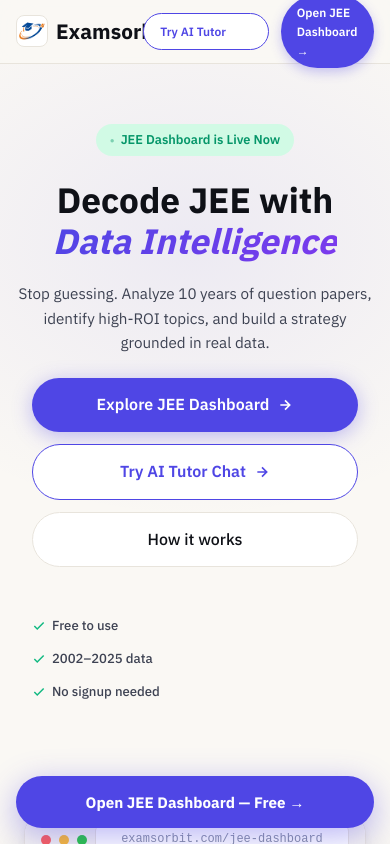
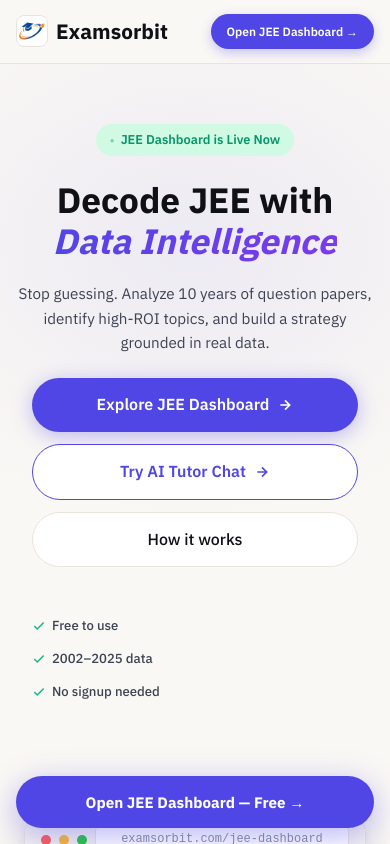
Before and after one commit to Kartik8Dwivedi/Insight-Frontend, a Next.js app: page / in a window 390 px wide. Shown: the top 844 px of the page. Built offline with nearby package versions, Linux system fonts and the light colour scheme.

Commit message:
updated navbar ui/ux

```diff
--- a/app/home.module.css
+++ b/app/home.module.css
@@ -980,6 +980,10 @@
     display: flex;
   }
 
+  .hideOnMobile {
+    display: none !important;
+  }
+
   .nav {
     padding: 0 16px;
   }
--- a/app/page.tsx
+++ b/app/page.tsx
@@ -41,7 +41,7 @@
         Examsorbit
       </Link>
       <div style={{ display: "flex", gap: "12px", alignItems: "center" }}>
-        <Link prefetch href="/chat" className={styles.btnSecondary} style={{ padding: "8px 16px", fontSize: "12px", fontWeight: "600", borderColor: "var(--accent)", color: "var(--accent)" }}>
+        <Link prefetch href="/chat" className={`${styles.btnSecondary} ${styles.hideOnMobile}`} style={{ padding: "8px 16px", fontSize: "12px", fontWeight: "600", borderColor: "var(--accent)", color: "var(--accent)" }}>
           Try AI Tutor
         </Link>
         <Link target="blank" prefetch href="/dashboard" className={styles.navCta}>
```
